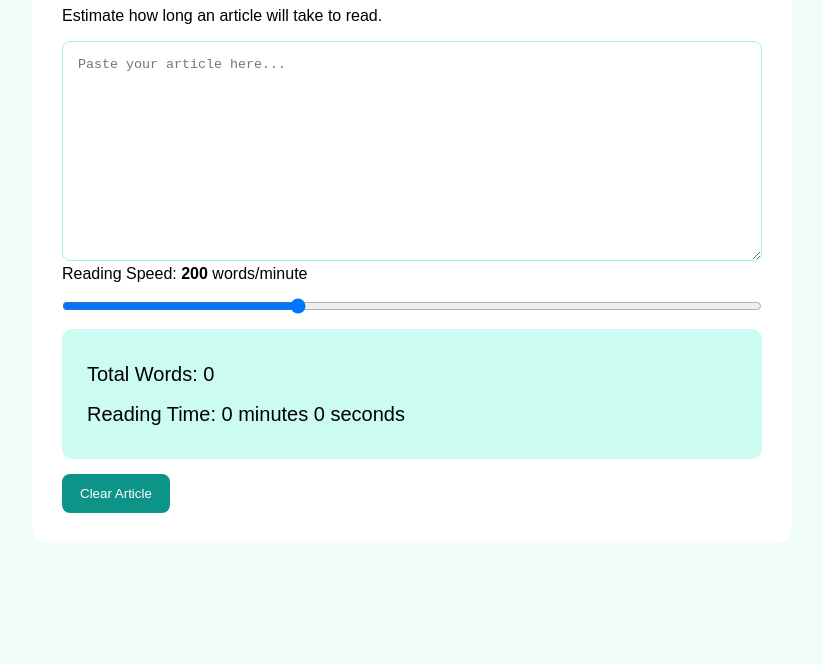
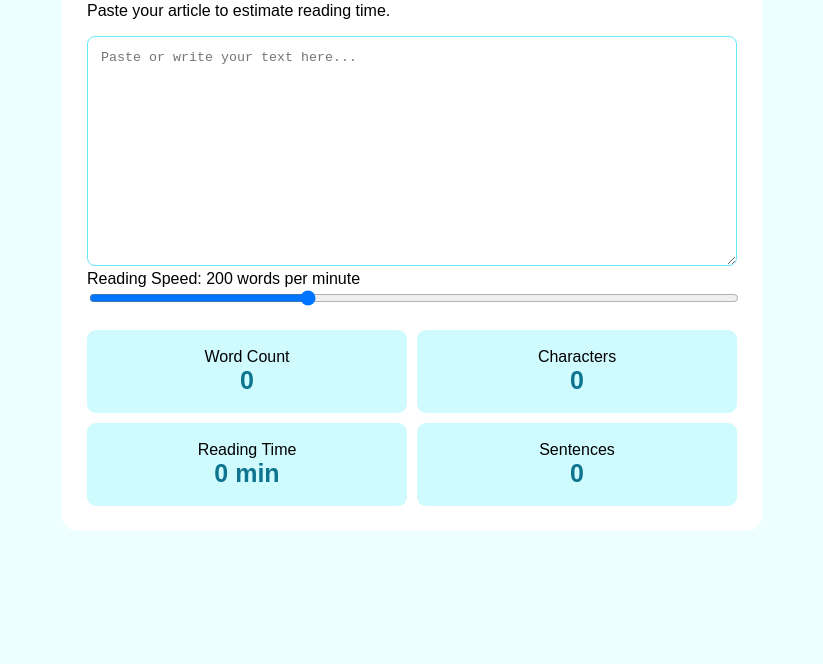
Before and after one commit to Archie0vincent/reading-time-estimator, a plain HTML site: page index.html in a window 1280 px wide. Shown: the part 136-800 px from the top of the page, without its empty margins (228-1051 px from the left). Drawn offline with Linux system fonts and the light colour scheme.

Commit message:
Improve reading time and text statistics

```diff
--- a/index.html
+++ b/index.html
@@ -2,44 +2,58 @@
 <html lang="en">
 <head>
 <meta charset="UTF-8">
-<meta name="viewport" content="width=device-width, initial-scale=1.0">
+<meta name="viewport" content="width=device-width,initial-scale=1">
 <title>Reading Time Estimator</title>
 <style>
-body{font-family:Arial;background:#f0fdfa;padding:25px}
-main{max-width:700px;margin:auto;background:white;padding:30px;border-radius:16px}
-textarea{width:100%;height:220px;padding:15px;box-sizing:border-box;border:1px solid #99f6e4;border-radius:8px}
-input{width:100%;margin:15px 0}
-#result{background:#ccfbf1;padding:25px;border-radius:10px;white-space:pre-line;line-height:2;font-size:20px}
-button{background:#0d9488;color:white;border:0;padding:12px 18px;border-radius:8px;cursor:pointer;margin-top:15px}
+body{font-family:Arial;background:#ecfeff;padding:25px}
+main{max-width:650px;margin:auto;background:white;padding:25px;border-radius:15px}
+textarea{width:100%;height:230px;padding:13px;box-sizing:border-box;border:1px solid #67e8f9;border-radius:8px}
+input{width:100%}
+.stats{display:grid;grid-template-columns:repeat(2,1fr);gap:10px;margin-top:20px}
+.stat{background:#cffafe;padding:18px;border-radius:9px;text-align:center}
+strong{font-size:25px;color:#0e7490}
 </style>
 </head>
 <body>
 <main>
 <h1>Reading Time Estimator</h1>
-<p>Estimate how long an article will take to read.</p>
-<textarea id="text" placeholder="Paste your article here..." oninput="calculate()"></textarea>
-<label>Reading Speed: <strong id="speedLabel"></strong> words/minute</label>
-<input id="speed" type="range" min="50" max="500" value="200" oninput="calculate()">
-<div id="result"></div>
-<button onclick="clearText()">Clear Article</button>
+<p>Paste your article to estimate reading time.</p>
+<textarea id="text" placeholder="Paste or write your text here..."></textarea>
+
+<label>Reading Speed: <span id="speedValue">200</span> words per minute</label>
+<input id="speed" type="range" min="50" max="500" value="200">
+
+<div class="stats">
+<div class="stat">Word Count<br><strong id="words">0</strong></div>
+<div class="stat">Characters<br><strong id="chars">0</strong></div>
+<div class="stat">Reading Time<br><strong id="time">0 min</strong></div>
+<div class="stat">Sentences<br><strong id="sentences">0</strong></div>
+</div>
 </main>
 <script>
-function calculate(){
- const text=document.getElementById("text").value.trim();
+function estimate(){
+ const text=document.getElementById("text").value;
  const speed=Number(document.getElementById("speed").value);
- const count=text?text.split(/\s+/).length:0;
- const seconds=Math.ceil(count/speed*60);
- const minutes=Math.floor(seconds/60);
- document.getElementById("speedLabel").textContent=speed;
- document.getElementById("result").textContent=
- "Total Words: "+count+
- "\nReading Time: "+minutes+" minutes "+seconds%60+" seconds";
+ const words=text.trim()?text.trim().split(/\s+/).length:0;
+ const sentences=text.trim()?text.split(/[.!?]+/).filter(x=>x.trim()).length:0;
+
+ const minutes=words/speed;
+ let display;
+
+ if(minutes===0)display="0 min";
+ else if(minutes<1)display=Math.max(1,Math.ceil(minutes*60))+" sec";
+ else display=Math.ceil(minutes)+" min";
+
+ document.getElementById("words").textContent=words;
+ document.getElementById("chars").textContent=text.length;
+ document.getElementById("sentences").textContent=sentences;
+ document.getElementById("time").textContent=display;
+ document.getElementById("speedValue").textContent=speed;
 }
-function clearText(){
- document.getElementById("text").value="";
- calculate();
-}
-calculate();
+
+document.getElementById("text").addEventListener("input",estimate);
+document.getElementById("speed").addEventListener("input",estimate);
+estimate();
 </script>
 </body>
 </html>
```
